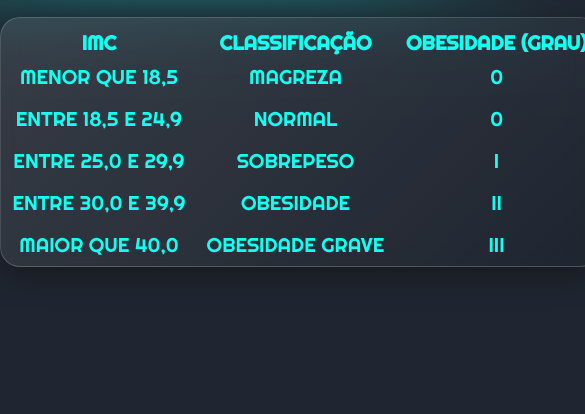
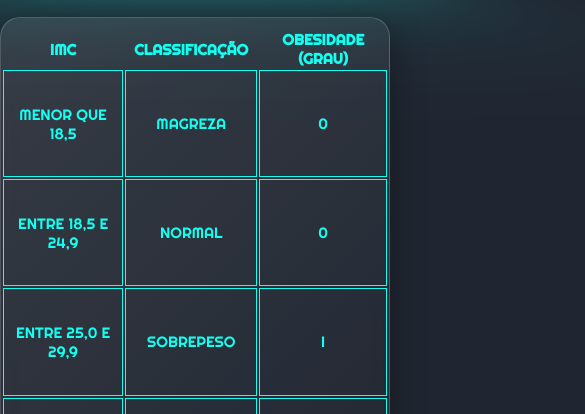
Before and after one commit to Cauardbs/Calculadora-IMC, a plain HTML site: page index.html in a window 390 px wide. Shown: the part 430-844 px from the top of the page, 585 px wide, since content can reach past the window. Drawn offline with Linux system fonts and the light colour scheme.

Commit message:
Update styles.css

```diff
--- a/styles.css
+++ b/styles.css
@@ -115,21 +115,26 @@ input {
   font-size: 40px;
 }
 
+ td {
+  border: 1px solid #14fff1;
+}
+
+
 .container-table {
   margin-top: 20px;
   width: 600px;
-  height: 250px;
+  height: 350px;
   display: flex;
   justify-content: center;
   text-align: center;
+  margin: auto auto;
+  margin-top: 20px;
   background: linear-gradient(135deg, rgba(255, 255, 255, 0.1), rgba(255, 255, 255, 0));
   backdrop-filter: blur(10px);
   -webkit-backdrop-filter: blur(10px);
   border-radius: 20px;
   border:1px solid rgba(255, 255, 255, 0.18);
   box-shadow: 0 8px 32px 0 rgba(0, 0, 0, 0.37);
-  margin: auto auto;
-  margin-top: 20px;
 }
 
 .table {
@@ -138,3 +143,18 @@ input {
   margin-top: 10px;
   width: 100%;
 }
+
+
+@media(max-width: 768px) {
+  .container-table {
+    max-width: 100vw;
+    height: 600px;
+  }
+
+  .table {
+    text-align: center;
+    width: 100%;
+    font-size: 15px;
+  }
+
+}
```
